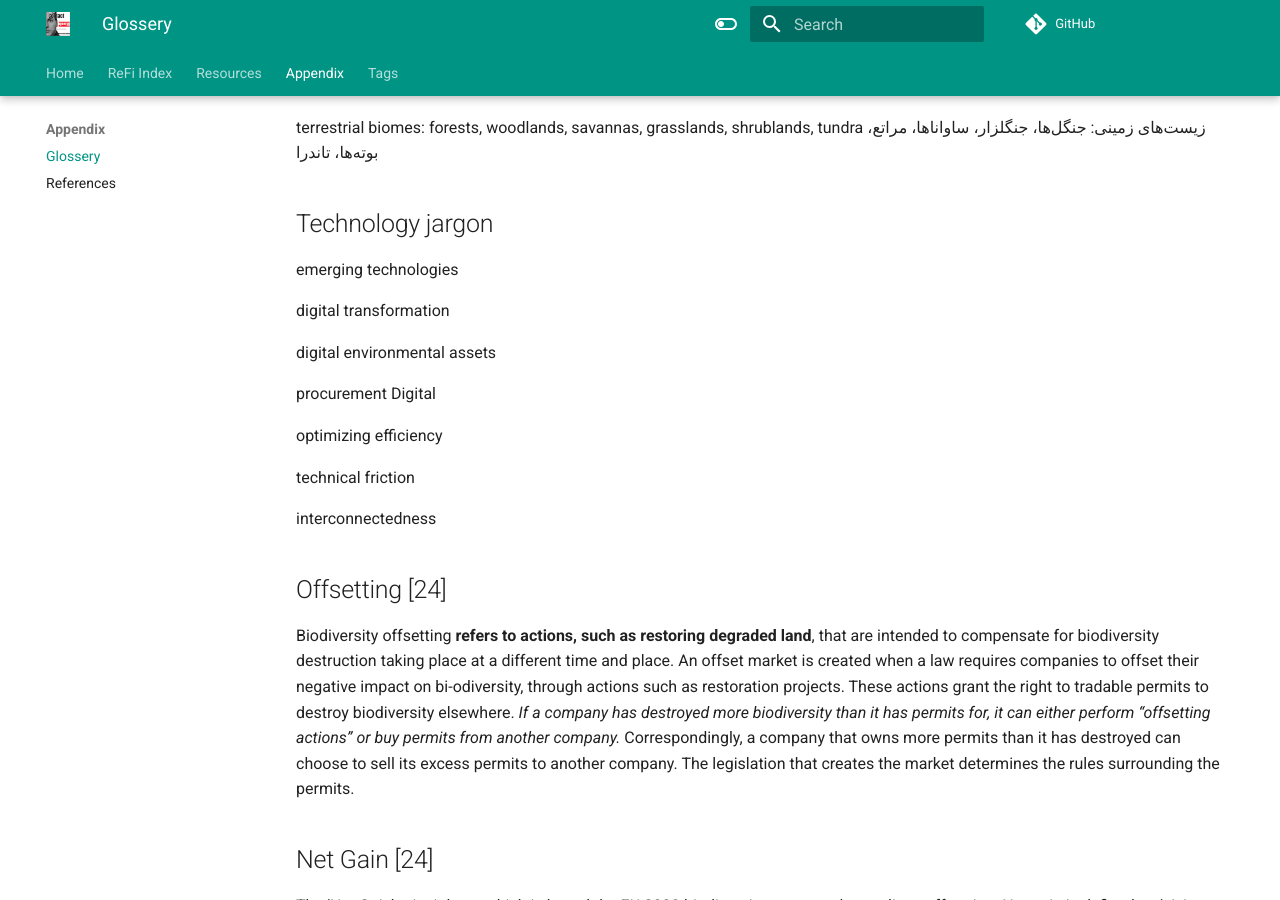
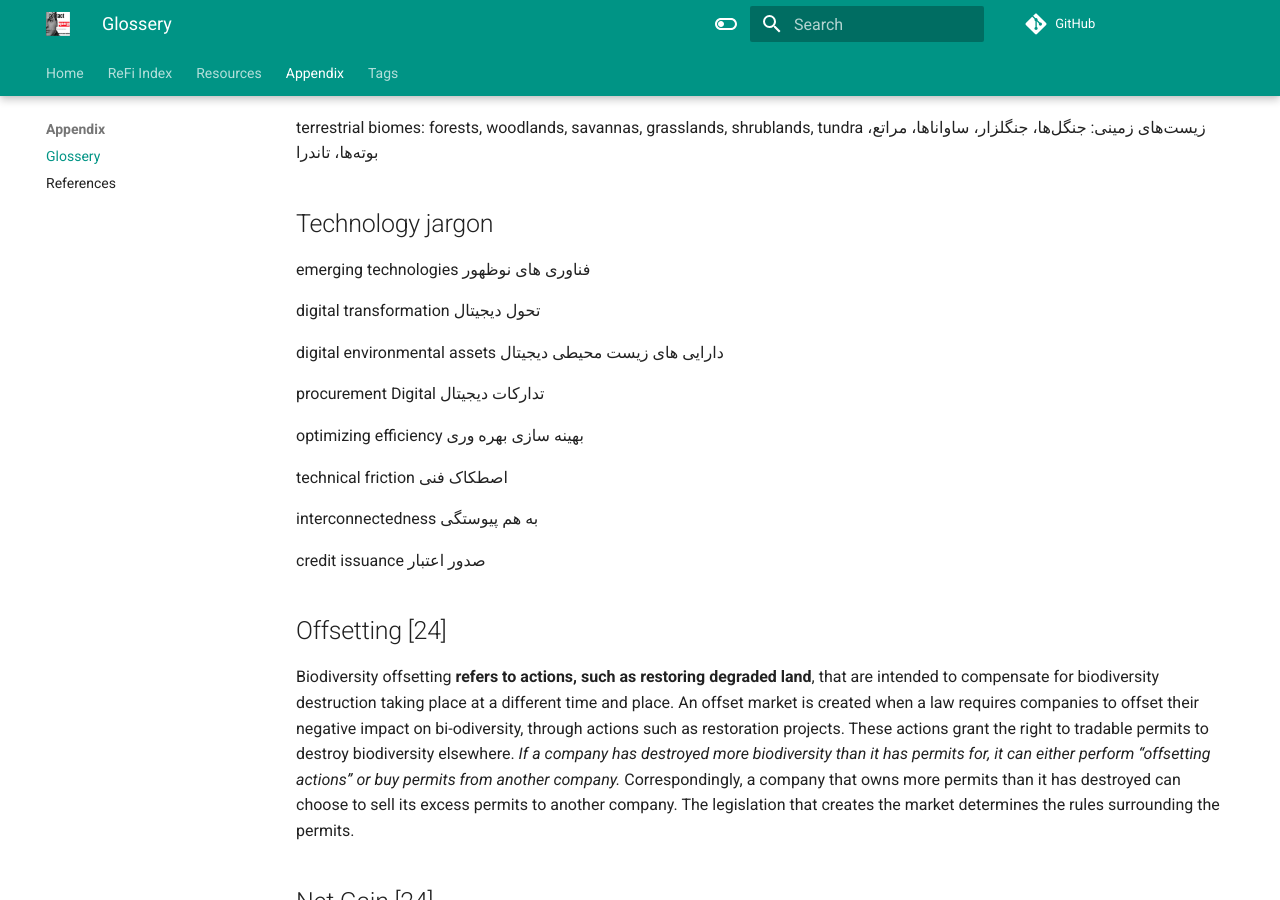
Before and after one commit to armanriazi/refi, an MkDocs documentation site: the page built from docs/glossery.md, in a window 1280 px wide and 900 px high, scrolled down 2095 px. Built offline with MkDocs 1.6.1 and Material for MkDocs 9.7.7, drawn with Linux system fonts in a browser that asks for light colours; comment, search, counter and statistics services are not loaded; some of the changed text lies outside the part shown.

Commit message:
session4-1

```diff
--- a/docs/glossery.md
+++ b/docs/glossery.md
@@ -132,18 +132,28 @@ terrestrial biomes: forests, woodlands, savannas, grasslands, shrublands, tundra
 ## Technology jargon
 
 emerging technologies
+فناوری های نوظهور
 
 digital transformation
+تحول دیجیتال
 
 digital environmental assets
+دارایی های زیست محیطی دیجیتال
 
 procurement Digital
+تدارکات دیجیتال
 
 optimizing efficiency
+بهینه سازی بهره وری
 
 technical friction
+اصطکاک فنی
 
 interconnectedness
+به هم پیوستگی
+
+credit issuance
+صدور اعتبار
 
 ## Offsetting [24]
 
```
Also changed, not shown: other parts of docs/glossery.md (+1 -1 lines), docs/digital/digital.md (+1 -0 lines), docs/digital/dmrv.md (added, +35 -0 lines), docs/nature/decarbonization/decarbonization.md (+9 -0 lines), docs/nature/nature.md (+1 -0 lines), docs/reference.md (+3 -1 lines), docs/assets/attachments/dmrv.png (added).
